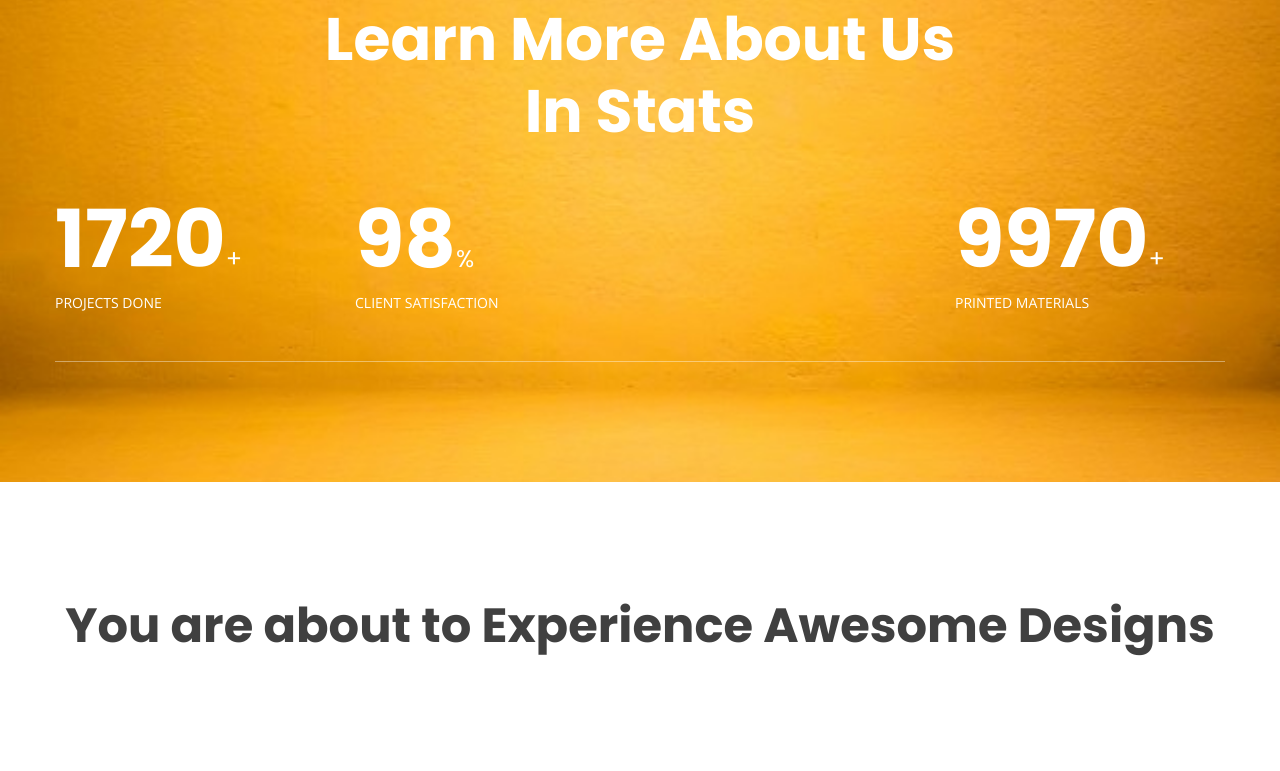
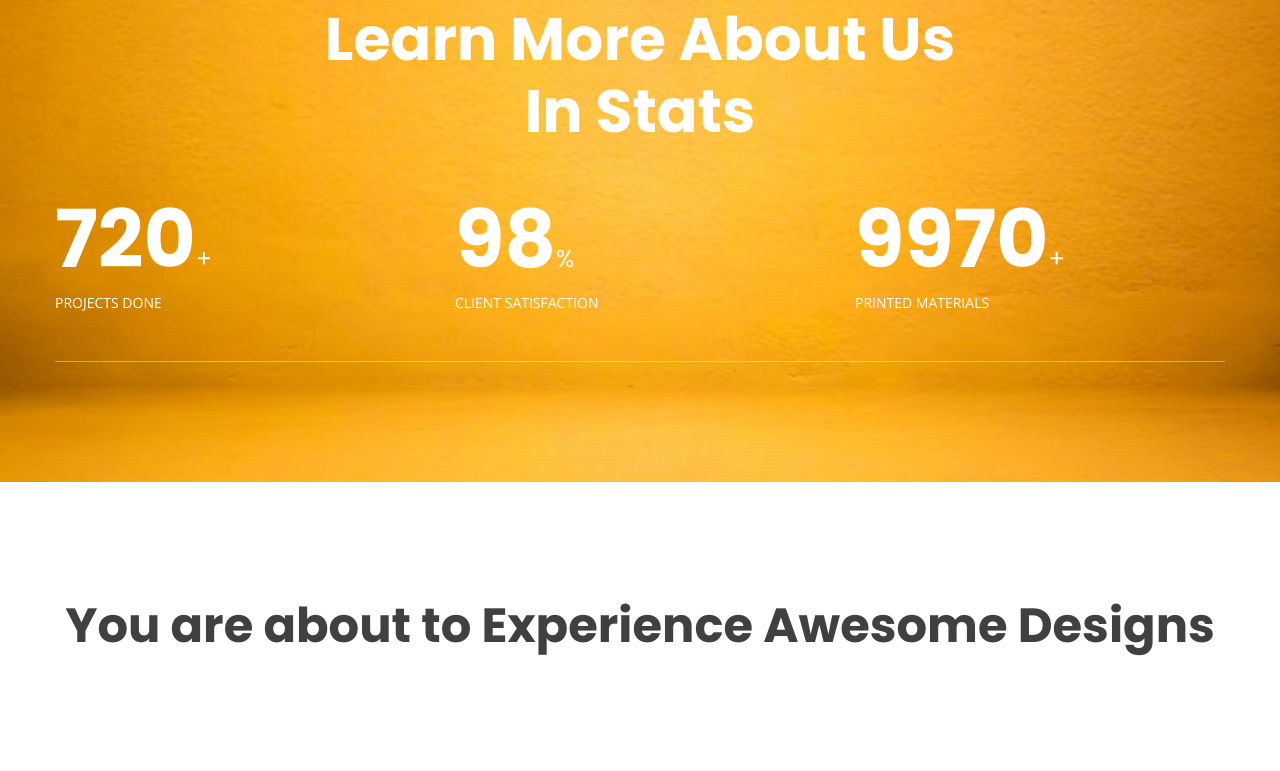
Before and after one commit to miruka/nabaya-technologies, a plain HTML site: page index.html in a window 1280 px wide. Shown: the part 2078-2849 px from the top of the page. Drawn offline with nearby package versions, Linux system fonts and the light colour scheme; files whose address does not match are found by name.

Commit message:
second commit

```diff
--- a/index.html
+++ b/index.html
@@ -419,21 +419,21 @@
         <!-- row -->
         <div class="analysis-counter">
           <div class="row">
-            <div class="col-md-3 col-6">
+            <div class="col-md-4 col-6">
               <div
                 class="single-analysis-counter mt-30 wow fadeIn"
                 data-wow-duration="1s"
                 data-wow-delay="0.3s"
               >
                 <span class="count"
-                  ><span class="counter">1720</span
+                  ><span class="counter">720</span
                   ><span class="plus">+</span></span
                 >
                 <p class="text">Projects Done</p>
               </div>
               <!-- single counter -->
             </div>
-            <div class="col-md-3 col-6">
+            <div class="col-md-4 col-6">
               <div
                 class="single-analysis-counter mt-30 wow fadeIn"
                 data-wow-duration="1s"
@@ -447,8 +447,8 @@
               </div>
               <!-- single counter -->
             </div>
-            <div class="col-md-3 col-6">
-              <!-- <div
+            <!-- <div class="col-md-3 col-6">
+               <div
                 class="single-analysis-counter mt-30 wow fadeIn"
                 data-wow-duration="1s"
                 data-wow-delay="0.7s"
@@ -458,10 +458,10 @@
                   ><span class="plus">+</span></span
                 >
                 <p class="text">Employee</p>
-              </div> -->
-              <!-- single counter -->
-            </div>
-            <div class="col-md-3 col-6">
+              </div>
+               single counter
+            </div> -->
+            <div class="col-md-4 col-6">
               <div
                 class="single-analysis-counter mt-30 wow fadeIn"
                 data-wow-duration="1s"
```
